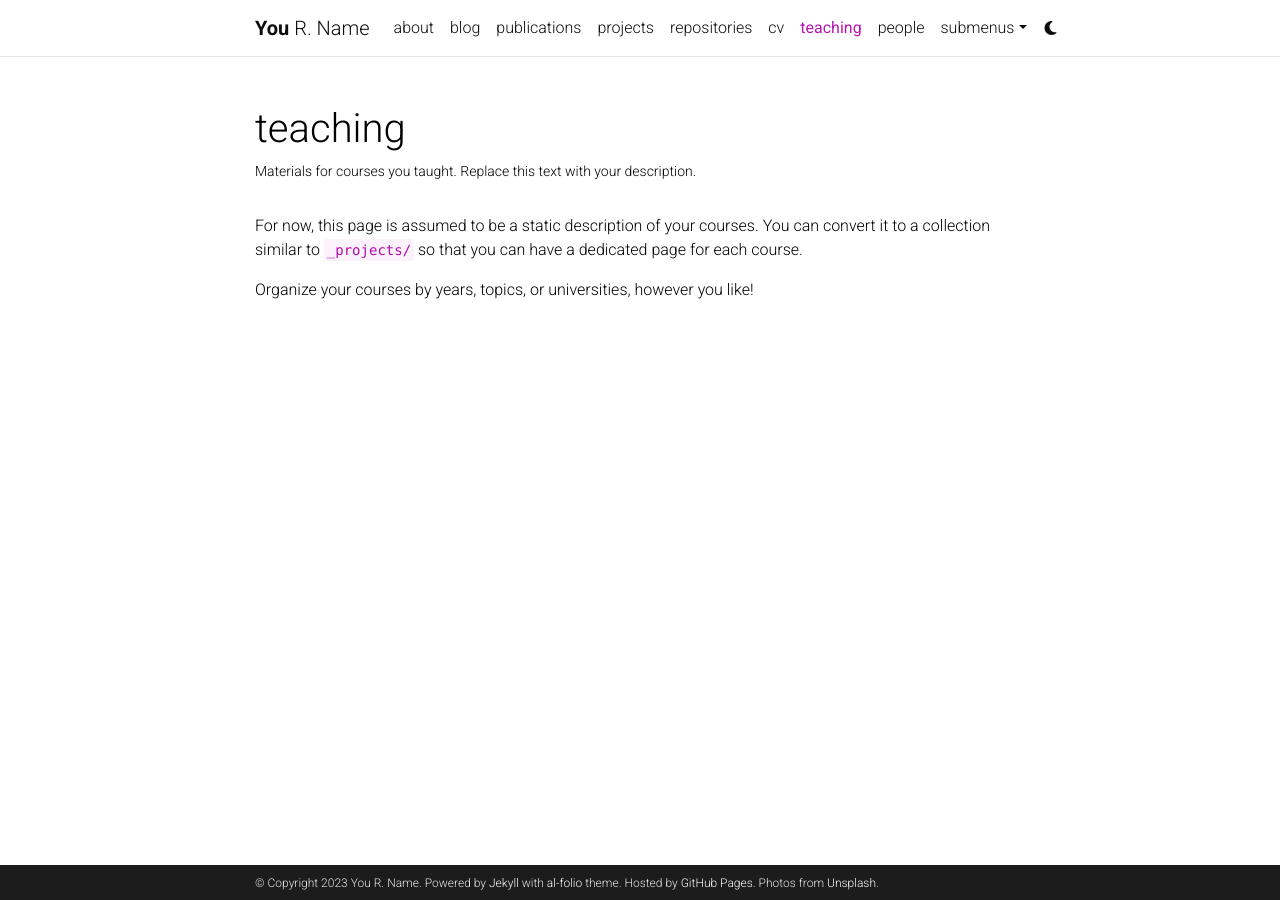
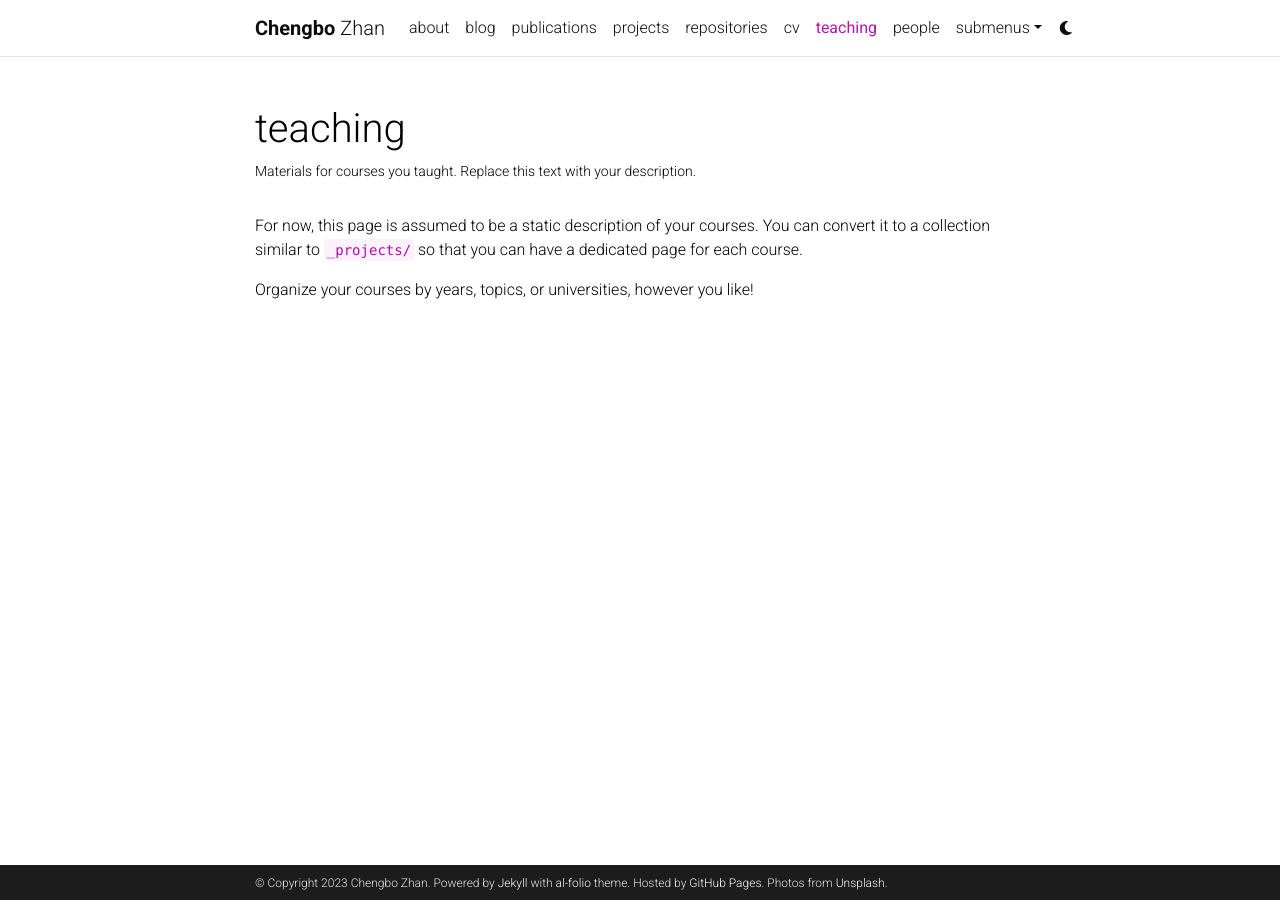
Before and after one commit to GreatJambo/Greatjambo.github.io, a Jekyll site: the page built from _pages/teaching.md, in a window 1280 px wide. Built offline with Jekyll 4.4.1, drawn with Linux system fonts in a browser that asks for light colours; comment, search, counter and statistics services are not loaded; a style sheet for code colours, icons or effects is not loaded.

Commit message:
name & email

```diff
--- a/_config.yml
+++ b/_config.yml
@@ -3,10 +3,10 @@
 # -----------------------------------------------------------------------------
 
 title: blank # the website title (if blank, full name will be used instead)
-first_name: You
-middle_name: R.
-last_name: Name
-email: you@example.com
+first_name: Chengbo
+middle_name:
+last_name: Zhan
+email: chamberlainzhan@gmail.com
 description: > # the ">" symbol means to ignore newlines until "footer_text:"
   A simple, whitespace theme for academics. Based on [*folio](https://github.com/bogoli/-folio) design.
 footer_text: >
@@ -18,8 +18,8 @@
 lang: en # the language of your site (for example: en, fr, cn, ru, etc.)
 icon: ⚛️  # the emoji used as the favicon (alternatively, provide image name in /assets/img/)
 
-url: https://alshedivat.github.io # the base hostname & protocol for your site
-baseurl: /al-folio # the subpath of your site, e.g. /blog/
+url: https://Greatjambo.github.io # the base hostname & protocol for your site
+baseurl:  # the subpath of your site, e.g. /blog/
 last_updated: false # set to true if you want to display last updated in the footer
 impressum_path:  # set to path to include impressum link in the footer, use the same path as permalink in a page, helps to conform with EU GDPR
 
@@ -329,7 +329,7 @@
 # -----------------------------------------------------------------------------
 
 imagemagick:
-  enabled: true # enables responsive images for your site (recommended, see https://github.com/alshedivat/al-folio/issues/537)
+  enabled: false # enables responsive images for your site (recommended, see https://github.com/alshedivat/al-folio/issues/537)
   widths:
     - 480
     - 800
```
